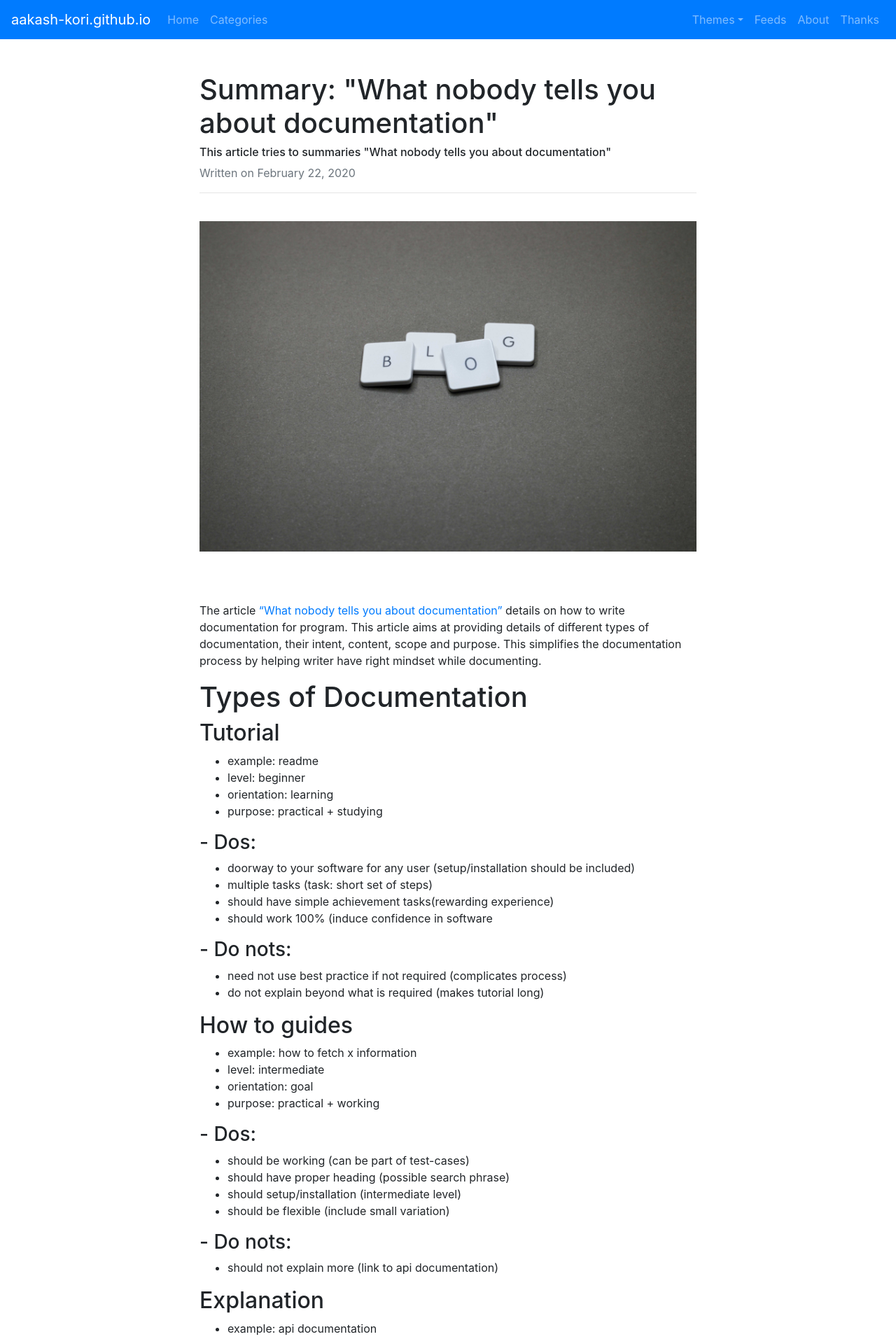
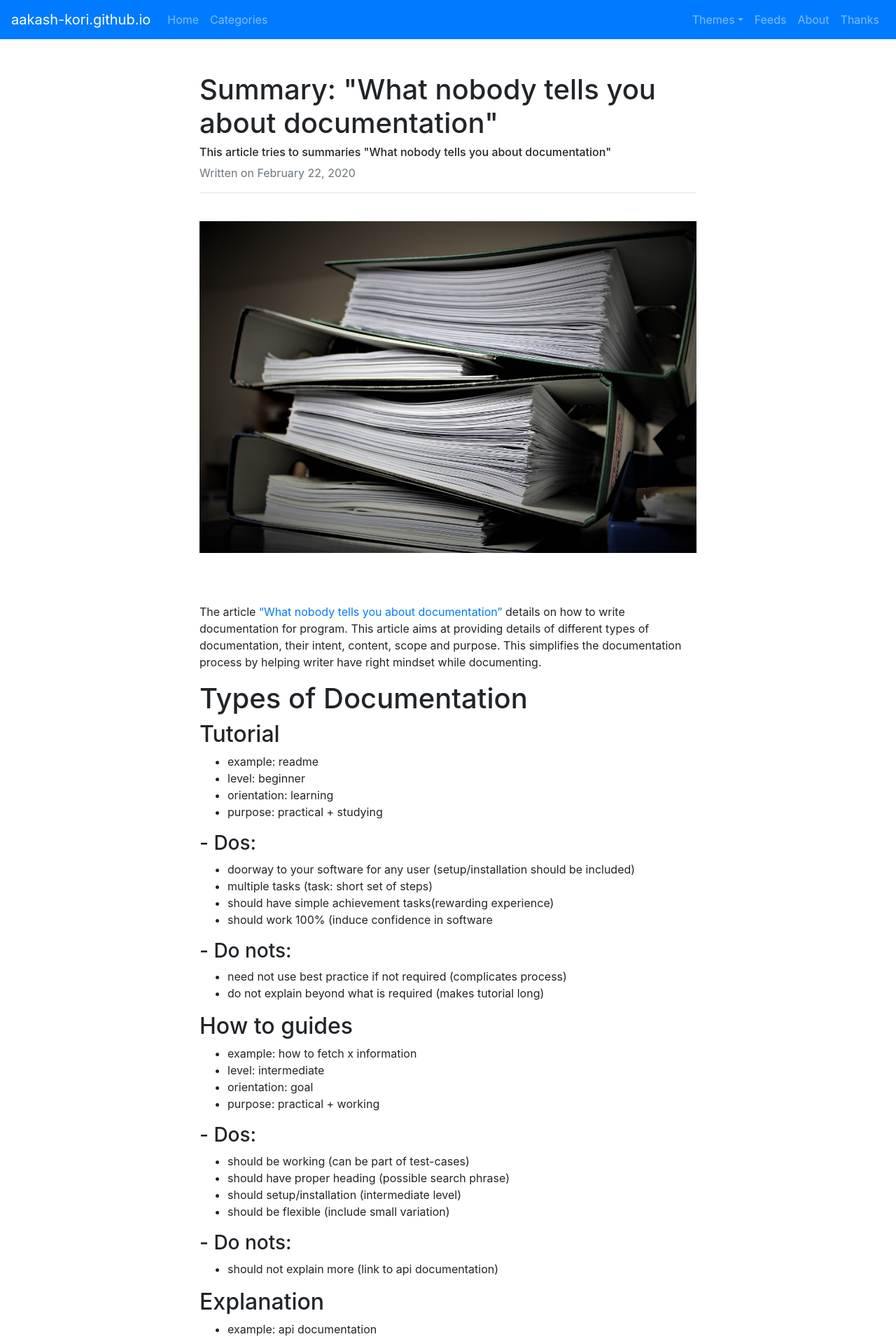
Before and after one commit to aakash-kori/aakash-kori.github.io, a Jekyll site: the page built from _posts/2020-2-22-summary-writing-documentation.md, in a window 1280 px wide. Shown: the top 1913 px of the page at 70% size. Built offline with Jekyll 4.4.1, drawn with Linux system fonts in a browser that asks for light colours.

Commit message:
added poster for documentation article

```diff
--- a/_posts/2020-2-22-summary-writing-documentation.md
+++ b/_posts/2020-2-22-summary-writing-documentation.md
@@ -4,6 +4,7 @@ title: 'Summary: "What nobody tells you about documentation"'
 category: "notes"
 tags: ["writing", "documentation", "programming"]
 desc: This article tries to summaries "What nobody tells you about documentation"
+poster: documentation.jpg
 ---
 
 The article ["What nobody tells you about documentation"](https://www.divio.com/blog/documentation) details on how to write documentation for program. This article aims at providing details of different types of documentation, their intent, content, scope and purpose. This simplifies the documentation process by helping writer have right mindset while documenting.
```
Also changed, not shown: posters/documentation.jpg (added).
